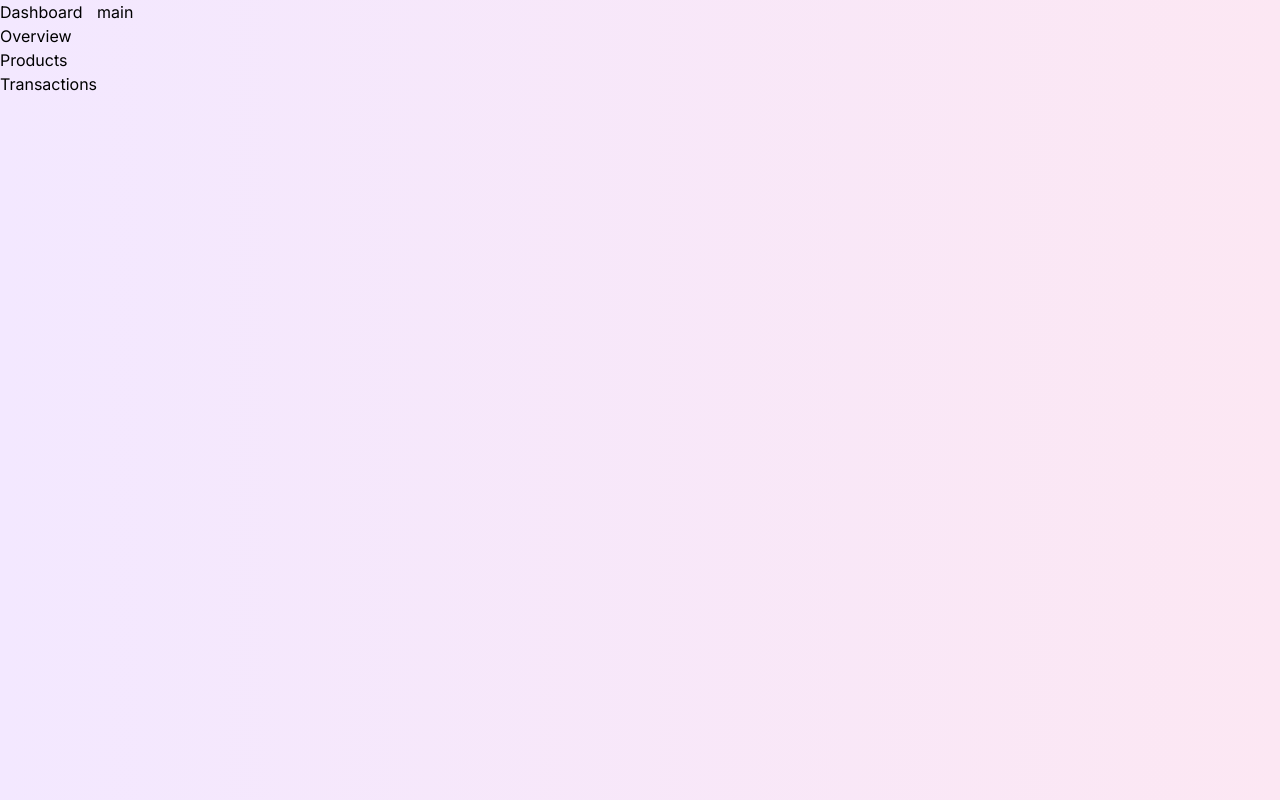
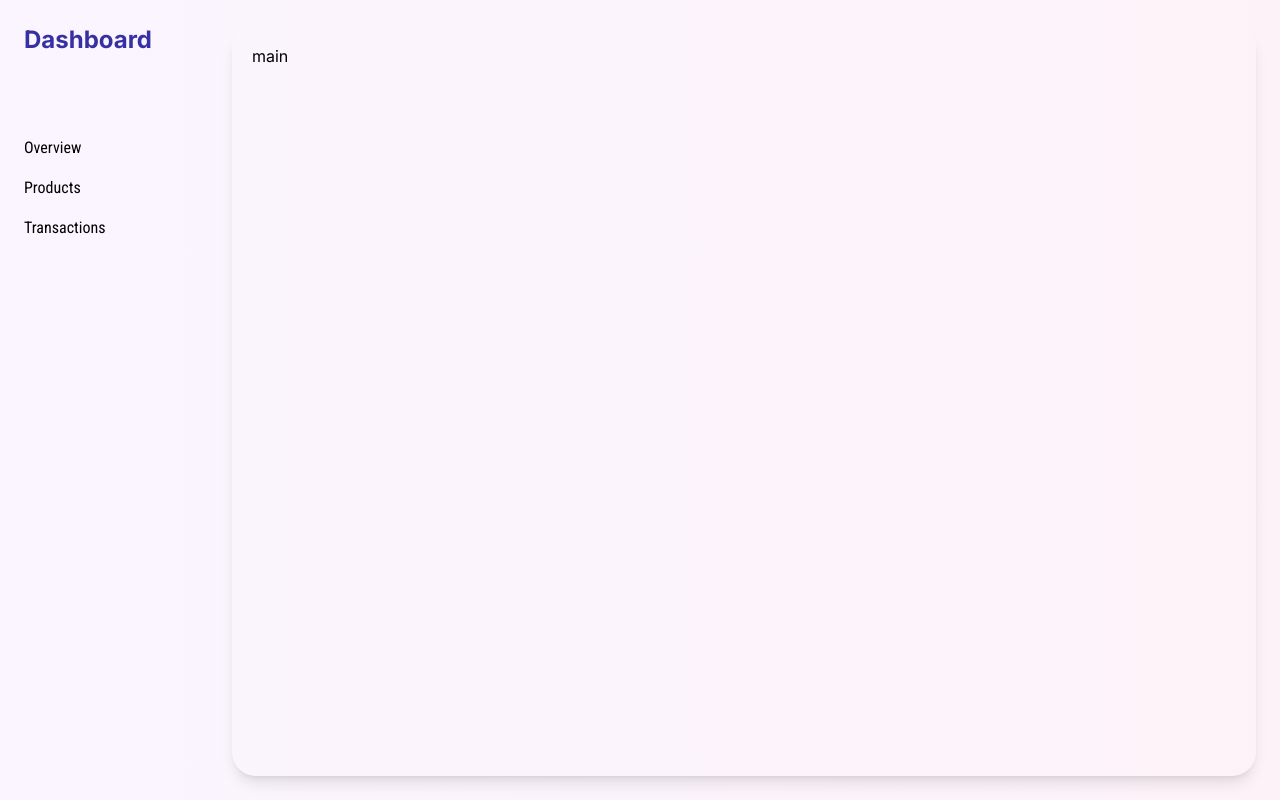
Before and after one commit to rutbirhanu/Inventory-Management, a Next.js app: page / in a window 1280 px wide. Built offline with nearby package versions, Linux system fonts and the light colour scheme.

Commit message:
adding google font

```diff
--- a/src/app/page.js
+++ /dev/null
@@ -1,17 +0,0 @@
-
-export default function Home() {
-  return (
-    <div className="container flex min-h-screen bg-gradient-to-r from-purple-100 to-pink-100">
-      <aside className="flex flex-col">
-        <h2>Dashboard</h2>
-        <ul>
-          <li>Overview</li>
-          <li>Products</li>
-          <li>Transactions</li>
-        </ul>
-      </aside>
-      <main>main</main>
-
-   </div>
-  );
-}
--- /dev/null
+++ b/src/app/page.jsx
@@ -0,0 +1,25 @@
+import { Roboto_Condensed } from "next/font/google";
+
+const robotoCondensed = Roboto_Condensed({
+  weight: ['400', '700'],
+  subsets: ['latin'],
+  display: 'swap',
+});
+
+
+export default function Home() {
+  return (
+    <div className="container p-6 flex min-h-screen bg-gradient-to-r from-purple-50 to-pink-50">
+      <aside className="flex flex-col mr-20">
+        <h2 className="text-2xl font-bold mb-20 text-indigo-800">Dashboard</h2>
+        <ul className="space-y-4">
+          <li className={robotoCondensed.className}>Overview</li>
+          <li className={robotoCondensed.className} >Products</li>
+          <li className={robotoCondensed.className} >Transactions</li>
+        </ul>
+      </aside>
+      <main className="container shadow-lg rounded-3xl p-5 border-indigo-600 ">main</main>
+
+   </div>
+  );
+}
```
Also changed, not shown: package.json (+6 -5 lines), 1 other file (tests, documents, lock files or other folders).
